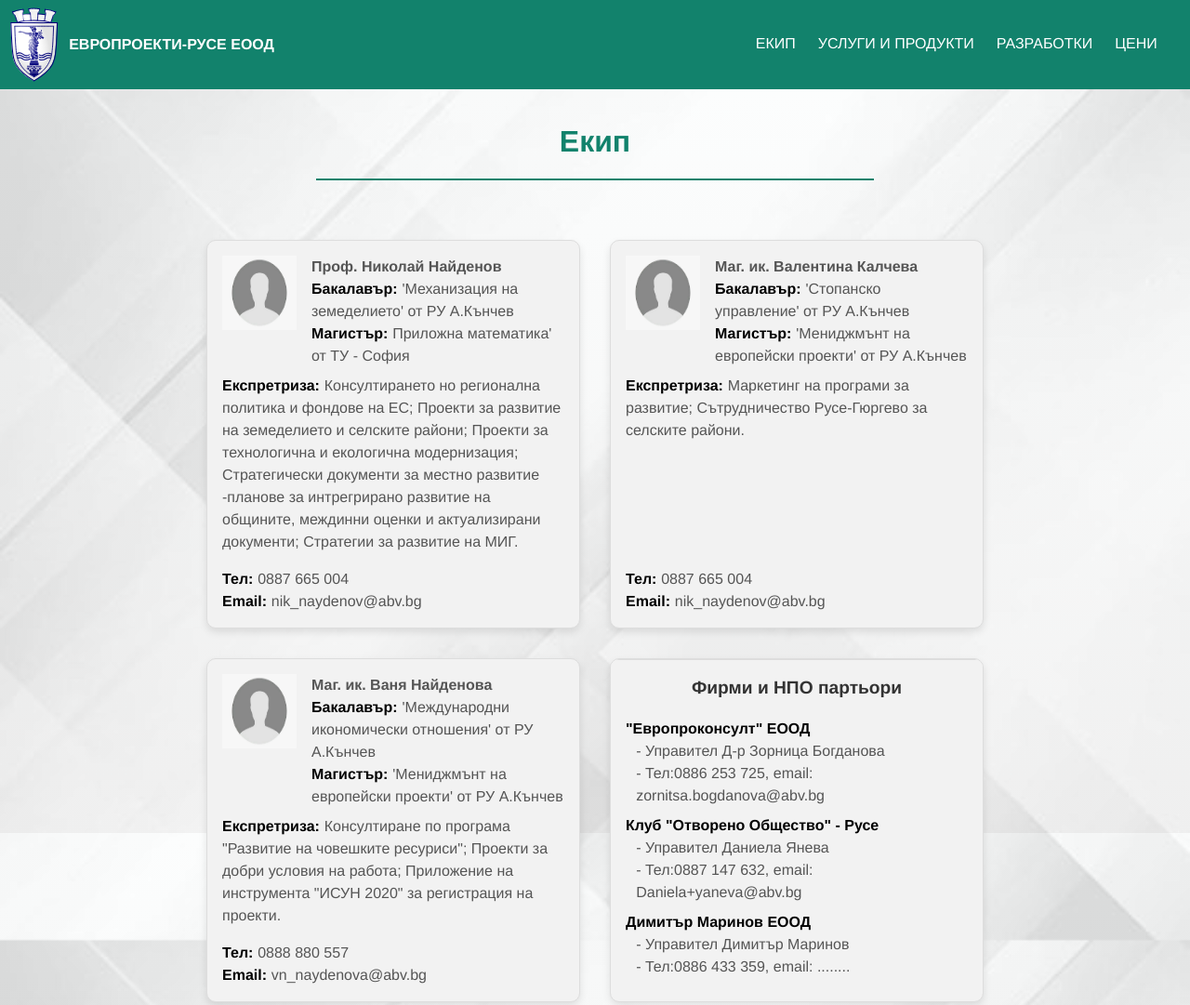
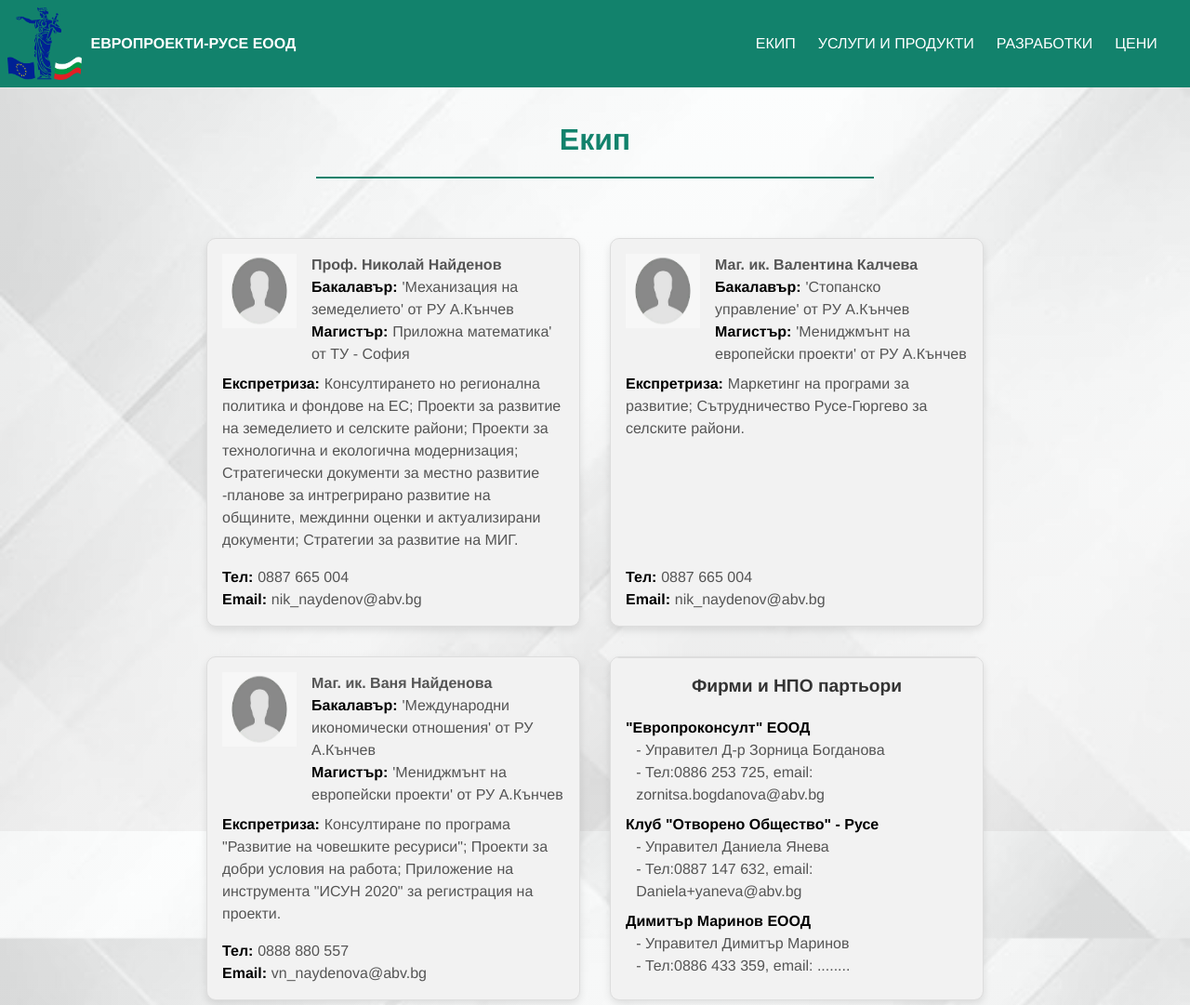
Before and after one commit to MADNMD/euro-projects.github.io, a plain HTML site: page euro-projects/team.html in a window 1280 px wide. Shown: the top 1081 px of the page at 93% size. Drawn offline with Linux system fonts and the light colour scheme.

Commit message:
Update team.html

```diff
--- a/euro-projects/team.html
+++ b/euro-projects/team.html
@@ -15,7 +15,8 @@
         <header class="site-header">
             <div class="container">
                 <div class="logo">
-                    <img src="./images/Ruse-logo.svg" alt="Ruse-logo">
+                    <!-- <img src="./images/Ruse-logo.svg" alt="Ruse-logo"> -->
+                    <img src="./images/ruse-logo2.png" alt="Ruse-logo">
                     <div class="logo-content">
                         <a href="./home.html">ЕВРОПРОЕКТИ-РУСЕ ЕООД</a>
                     </div>
```
